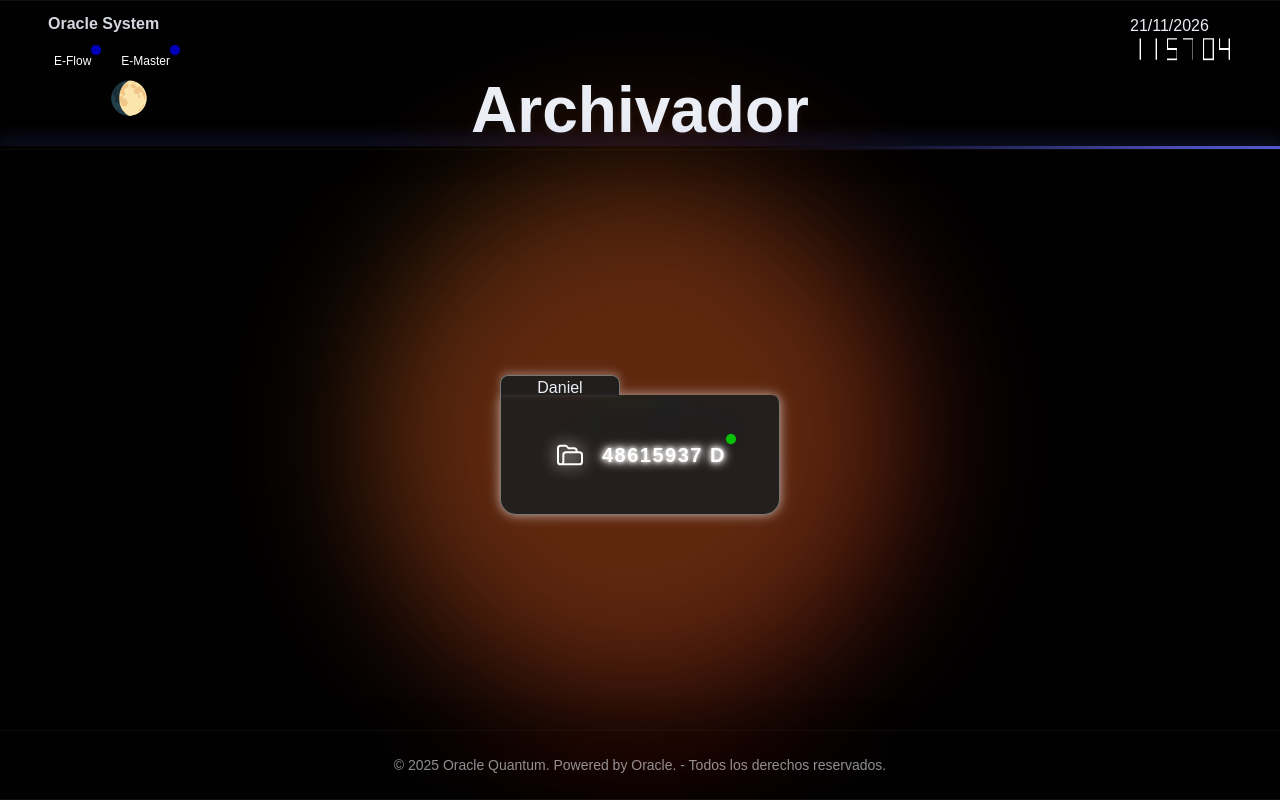
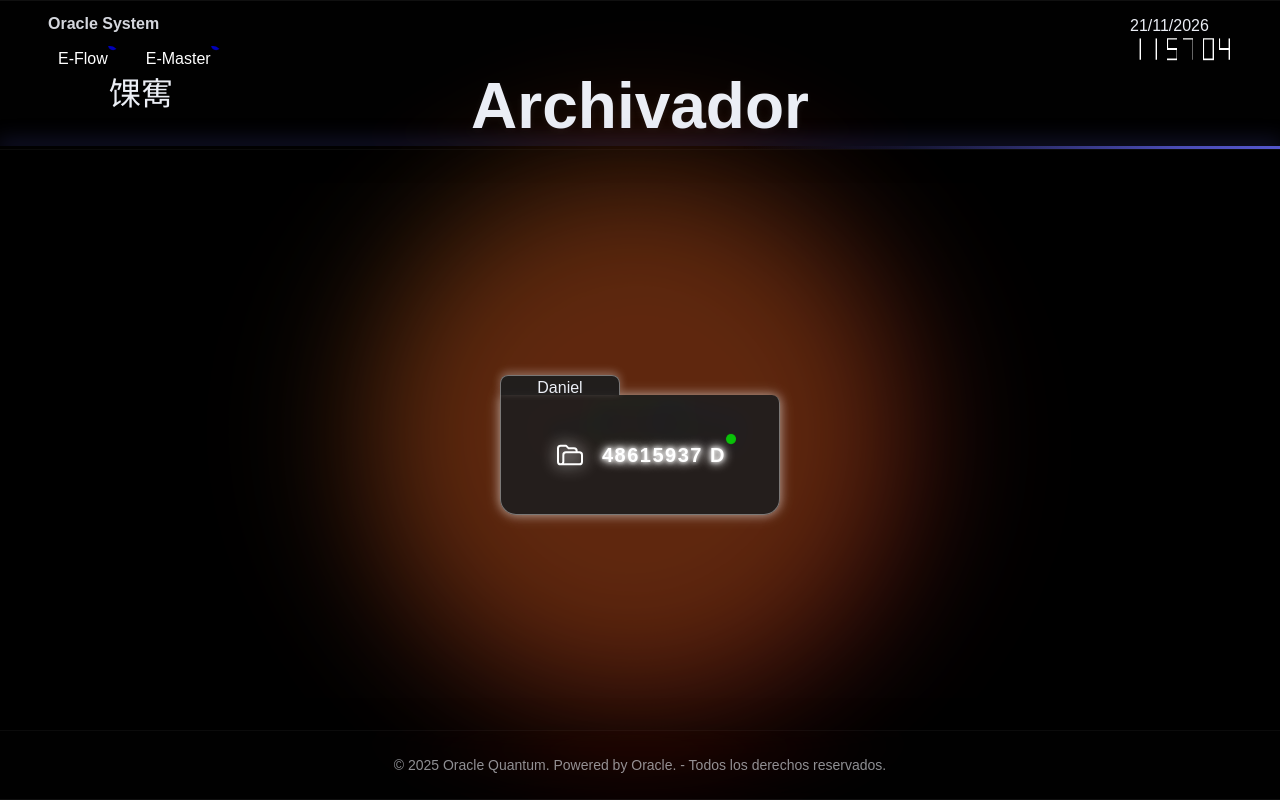
Before and after one commit to oracleibmaisd0-droid/file, a plain HTML site: page index.html in a window 1280 px wide. Drawn offline with nearby package versions, Linux system fonts and the light colour scheme; a web font is replaced by a local one.

Commit message:
index.html

```diff
--- a/index.html
+++ b/index.html
@@ -33,7 +33,7 @@ left: 50%;
 transform: translate(-50%, -50%);
 filter: blur(100px);
 
-/* Animación combinada: movimiento + rotación */
+/* Animaci贸n combinada: movimiento + rotaci贸n */
 animation: blobAnimation 40s ease-in-out infinite alternate,
 colorChange 20s ease-in-out infinite alternate;
 }
@@ -43,7 +43,7 @@ colorChange 20s ease-in-out infinite alternate;
 .luma-blob.b2 { background: #007f00; animation-duration: 42s, 22s; }
 .luma-blob.b3 { background: #00007f; animation-duration: 36s, 20s; }
 
-/* Animación combinada: movimiento + giro */
+/* Animaci贸n combinada: movimiento + giro */
 @keyframes blobAnimation {
 0%   { transform: translate(-50%, -50%) translateX(-15%) translateY(-10%) scale(0.5) rotate(0deg); }
 25%  { transform: translate(-50%, -50%) translateX(10%) translateY(15%) scale(0.8) rotate(90deg); }
@@ -88,7 +88,7 @@ background-attachment: fixed;
 padding-top: clamp(72px, 10vh, 120px);
 }
 
-/* CABECERA TRANSLÚCIDA */
+/* CABECERA TRANSL脷CIDA */
 
 .glass-header { --mx: 50%; --my: 50%; position: fixed; top: 0; left: 0; right: 0; height: clamp(72px, 50vh, 150px); display: grid; grid-template-columns: 1fr auto 1fr; align-items: center; gap: 16px; padding: 12px clamp(16px, 5vw, 48px); z-index: 50; background: color-mix(in oklab, rgba(var(--bg)/var(--glass-alpha)), transparent); backdrop-filter: saturate(160%) blur(var(--blur)); -webkit-backdrop-filter: saturate(160%) blur(var(--blur)); border-bottom: 1px solid color-mix(in oklab, rgba(var(--ink)/.08), transparent); box-shadow: 0 1px 0 rgba(255,255,255,.06) inset, 0 10px 30px rgba(0,0,0,.06); overflow: clip; isolation: isolate; transform: translateY(-50px); opacity: 0; visibility: hidden; transition: transform 0.8s cubic-bezier(0.22, 1, 0.36, 1), opacity 0.8s ease, visibility 0s linear 0.8s; }
 
@@ -110,7 +110,7 @@ main { flex-grow: 1; display: flex; justify-content: center; align-items: center
 
 @keyframes line-pulse-extend-1 { 0% { height: 30px; opacity: 0.6; box-shadow: 0 0 10px currentColor; } 50% { height: 95px; opacity: 1; box-shadow: 0 0 40px currentColor; } 100% { height: 90px; opacity: 0.9; box-shadow: 0 0 25px currentColor; } } @keyframes line-pulse-extend-2 { 0% { height: 35px; opacity: 0.7; box-shadow: 0 0 10px currentColor; } 50% { height: 105px; opacity: 1; box-shadow: 0 0 50px currentColor; } 100% { height: 100px; opacity: 0.9; box-shadow: 0 0 25px currentColor; } } @keyframes line-pulse-extend-3 { 0% { height: 28px; opacity: 0.5; box-shadow: 0 0 10px currentColor; } 50% { height: 90px; opacity: 0.9; box-shadow: 0 0 45px currentColor; } 100% { height: 85px; opacity: 0.8; box-shadow: 0 0 25px currentColor; } } @keyframes folder-glow { 0%, 100% { box-shadow: 0 0 10px rgba(255, 255, 255, 0.5), 0 0 15px rgba(255, 255, 255, 0.4), 0 0 20px rgba(255, 255, 255, 0.3); } 50% { box-shadow: 0 0 25px rgba(255, 255, 255, 0.8), 0 0 30px rgba(255, 255, 255, 0.6), 0 0 35px rgba(255, 255, 255, 0.5); } }
 
-/* Animación de entrada */
+/* Animaci贸n de entrada */
 @keyframes folder-pop-in { 0% { transform: scale(0.85) translateY(20px); opacity: 0; filter: blur(4px); } 60% { transform: scale(1.05) translateY(-5px); opacity: 1; filter: blur(0px); } 100% { transform: scale(1) translateY(0); opacity: 1; } }
 
 .folder-container-neon { position: relative; width: 280px; height: 300px; transition: transform 0.4s ease; perspective: 1500px; transform-style: preserve-3d; cursor: pointer; opacity: 0; transform: scale(0.9) translateY(20px); }
@@ -199,7 +199,7 @@ display: block;
       transform: scale(1.05);
     }
 
-    /* Posición Fase lunar */
+    /* Posici贸n Fase lunar */
 
     .lunarx {
     transform: translateY(-50%) translateX(15%);
@@ -271,6 +271,21 @@ display: block;
     opacity: .65;
   }
 }
+
+.header-buttons glass-button {
+  border-radius: 8px;
+  overflow: hidden;
+  background-clip: padding-box;
+}
+
+
+glass-button{
+  touch-action: none !important;
+  -webkit-user-select: none !important;
+  user-select: none !important;
+  -webkit-touch-callout: none !important;
+  -webkit-tap-highlight-color: transparent !important;
+}
   </style>
 </head>
 <body>  <div id="luma-bg">
@@ -282,10 +297,15 @@ display: block;
 
     </div>
 
-    <!-- BOTONES DE REDIRECCIÓN -->
+    <!-- BOTONES DE REDIRECCI脫N -->
 <div class="header-buttons" style="display: flex; flex-direction: left; gap: ; grid-column: 1;">
-  <button style="background-color:#0000007a; color:#fff;" onclick="window.location.href='https://oraclewebeflow.netlify.app/'">E-Flow</button>
-  <button style="background-color:#0000007a; color:#fff;" onclick="window.location.href='https://oraclewebemaster.netlify.app/'">E-Master</button>
+<glass-button style="background-color:#0000007a; color:#fff; padding: 1px 10px;" onclick="window.location.href='https://oraclewebeflow.netlify.app/'">
+  <span>E-Flow</span>
+</glass-button>
+
+<glass-button style="background-color:#0000007a; color:#fff; padding: 1px 10px;" onclick="window.location.href='https://oraclewebemaster.netlify.app/'">
+  <span>E-Master</span>
+</glass-button>
 </div>
 
 <!-- Fase lunar -->
@@ -300,15 +320,15 @@ function moonPhaseEmoji(date = new Date()) {
   const daysSince = (date - knownNewMoon) / 86400000;
   const phase = ((daysSince % synodicMonth) + synodicMonth) % synodicMonth;
 
-  if (phase < 1.84566) return "🌑";
-  if (phase < 5.53699) return "🌒";
-  if (phase < 9.22831) return "🌓";
-  if (phase < 12.91963) return "🌔";
-  if (phase < 16.61096) return "🌕";
-  if (phase < 20.30228) return "🌖";
-  if (phase < 23.99361) return "🌗";
-  if (phase < 27.68493) return "🌘";
-  return "🌑";
+  if (phase < 1.84566) return "馃寫";
+  if (phase < 5.53699) return "馃寬";
+  if (phase < 9.22831) return "馃寭";
+  if (phase < 12.91963) return "馃寯";
+  if (phase < 16.61096) return "馃寱";
+  if (phase < 20.30228) return "馃寲";
+  if (phase < 23.99361) return "馃寳";
+  if (phase < 27.68493) return "馃寴";
+  return "馃寫";
 }
 
 // Mostrar Fase Lunar (Con SPAN)
@@ -472,7 +492,7 @@ el.addEventListener('touchmove', throttledMove);
 el.addEventListener('mouseleave', () => el.classList.remove('is-hot'));
 el.addEventListener('touchend', () => el.classList.remove('is-hot'));
 
-// Para que también responda cuando el mouse entra (útil en desktop)
+// Para que tambi茅n responda cuando el mouse entra (煤til en desktop)
 el.addEventListener('mouseenter', (ev) => {
 const clientX = ev.clientX || (window.innerWidth / 2);
 const clientY = ev.clientY || (window.innerHeight - 20);
@@ -483,7 +503,7 @@ updateLight(el, clientX, clientY);
 bindReactiveLight(header);
 bindReactiveLight(footer);
 
-// Hacemos el efecto de 'press' más consistente en touch y mouse
+// Hacemos el efecto de 'press' m谩s consistente en touch y mouse
 function addPressListeners(el){
 function onPointerDown(e){
 el.classList.add('pressed');
@@ -508,25 +528,25 @@ carpeta.classList.add('show'); // activa el pop-in de la carpeta
 }, 200);
 });
 
-// Redirección tras pulsar la carpeta
+// Redirecci贸n tras pulsar la carpeta
 carpeta.addEventListener('click', () => {
 
   // Esperar 3 segundos antes de mostrar el mensaje
   setTimeout(() => {
 
     const confirmar = confirm(
-      "Pulse cancelar al instante para ejecutar MEGA en la app si está instalada, en caso contrario pulse cancelar después de 5 segundos para ejecutar MEGA en la web.\n\nEn la APP use ORDENAR POR ETIQUETA en cada directorio. MEGA desde la web no muestra el punto de etiquetado en los archivos. El punto de etiquetado muestra los archivos más recientes. Para poder visualizar los archivos recientes marcados con un punto de etiquetado, descargue la app MEGA si no lo tiene instalado.\nEn el caso de la web, configure el orden de los archivos, en cada directorio: Fecha de inclusión + ↄ1�71ￄ1�77 (Flecha hacia abajo).\n\n¿Desea DESCARGAR la aplicación de MEGA?"
+      "Pulse cancelar al instante para ejecutar MEGA en la app si est谩 instalada, en caso contrario pulse cancelar despu茅s de 5 segundos para ejecutar MEGA en la web.\n\nEn la APP use ORDENAR POR ETIQUETA en cada directorio. MEGA desde la web no muestra el punto de etiquetado en los archivos. El punto de etiquetado muestra los archivos m谩s recientes. Para poder visualizar los archivos recientes marcados con un punto de etiquetado, descargue la app MEGA si no lo tiene instalado.\nEn el caso de la web, configure el orden de los archivos, en cada directorio: Fecha de inclusi贸n + 鈫�1锟�71锟�1锟�771锟�1锟�71锟�1锟�7771锟�1锟�71锟�1锟�771锟�1锟�71锟�1锟�7777 (Flecha hacia abajo).\n\n驴Desea DESCARGAR la aplicaci贸n de MEGA?"
     );
 
     if (confirmar) {
 
-      // ACEPTAR ↄ1�71ￄ1�77 descargar MEGA según el dispositivo
+      // ACEPTAR 鈫�1锟�71锟�1锟�771锟�1锟�71锟�1锟�7771锟�1锟�71锟�1锟�771锟�1锟�71锟�1锟�7777 descargar MEGA seg煤n el dispositivo
       descargarMEGA();
 
     } else {
 
-      // CANCELAR ↄ1�71ￄ1�77 abrir directamente la URL de la carpeta
-      // MEGA decidirá automáticamente si abrir la aplicación
+      // CANCELAR 鈫�1锟�71锟�1锟�771锟�1锟�71锟�1锟�7771锟�1锟�71锟�1锟�771锟�1锟�71锟�1锟�7777 abrir directamente la URL de la carpeta
+      // MEGA decidir谩 autom谩ticamente si abrir la aplicaci贸n
       // o continuar en el navegador.
       window.location.href =
         'https://mega.nz/folder/XZw3XbqR#amH4T6JGZ3oFam8M90cm0Q';
@@ -539,7 +559,7 @@ carpeta.addEventListener('click', () => {
 
 
 // ========================================
-// DESCARGAR MEGA SEGÚN EL DISPOSITIVO
+// DESCARGAR MEGA SEG脷N EL DISPOSITIVO
 // ========================================
 
 function descargarMEGA() {
@@ -549,7 +569,7 @@ function descargarMEGA() {
 // ANDROID
 if (/Android/i.test(ua)) {
 
-  // Intentar abrir directamente la aplicación Google Play
+  // Intentar abrir directamente la aplicaci贸n Google Play
   window.location.href =
     'intent://details?id=mega.privacy.android.app#Intent;scheme=market;package=com.android.vending;end';
 
@@ -575,7 +595,7 @@ if (/Android/i.test(ua)) {
 
 /*
 ==================================================
-    🔴🟢🔵 INDICADORES NOVEDADES
+    馃敶馃煝馃數 INDICADORES NOVEDADES
 ==================================================
 */
 
@@ -585,7 +605,7 @@ marcar("48615937 D", "#00ff00");
 
 /*
 ==================================================
-    FUNCIÓN marcar()
+    FUNCI脫N marcar()
 ==================================================
 */
 
@@ -593,7 +613,7 @@ function marcar(palabra, color, fechaCaducidad) {
 
     /*
     ----------------------------------------------
-    Vencimiento fecha función
+    Vencimiento fecha funci贸n
     ----------------------------------------------
     */
 
@@ -603,14 +623,14 @@ function marcar(palabra, color, fechaCaducidad) {
 
         const dia = parseInt(partes[0], 10);
         const mes = parseInt(partes[1], 10) - 1;
-        const año = parseInt(partes[2], 10);
+        const a帽o = parseInt(partes[2], 10);
 
         /*
-        La fecha caduca una vez superado el límite.
+        La fecha caduca una vez superado el l铆mite.
         */
 
         const caducidad = new Date(
-            año,
+            a帽o,
             mes,
             dia + 1,
             0,
@@ -706,7 +726,7 @@ function marcar(palabra, color, fechaCaducidad) {
 
 
                 /*
-                Crear burbuja de notificación.
+                Crear burbuja de notificaci贸n.
                 */
 
                 const punto =
@@ -720,7 +740,7 @@ function marcar(palabra, color, fechaCaducidad) {
 
 
                 /*
-                Añadir en palabra
+                A帽adir en palabra
                 */
 
                 marcado.appendChild(punto);
@@ -774,7 +794,7 @@ document.querySelectorAll("[title]").forEach(elemento => {
         const contenedor = elemento.parentElement;
 
         /*
-        El contenedor será la referencia para posicionar el la burbuja.
+        El contenedor ser谩 la referencia para posicionar el la burbuja.
         */
 
         contenedor.style.position = "relative";
@@ -819,7 +839,7 @@ import {
 } from "https://cdn.jsdelivr.net/npm/glassy-liquid@0.1.0/+esm";
 
 // BOTONES E-FLOW Y E-MASTER
-document.querySelectorAll(".header-buttons button").forEach(elemento => {
+document.querySelectorAll(".header-buttons glass-button").forEach(elemento => {
   const superficie = glass(elemento, {
     radius: 8,
     material: "clear",
```
